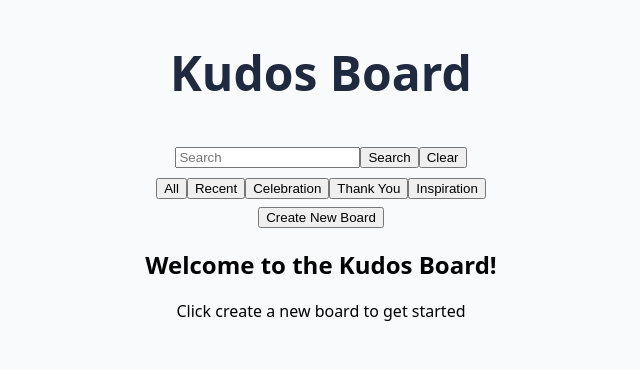
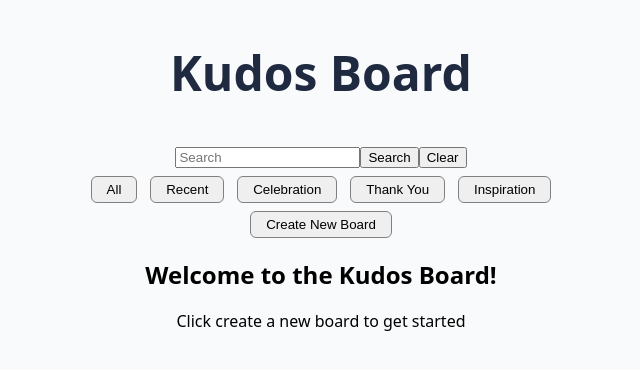
Before and after one commit to Brianna-Flo/Kudos-Board, a React (Vite) app in the folder frontend/: page / in a window 1280 px wide. Shown: the top 370 px of the page, without its empty margins (319-959 px from the left). Built offline with nearby package versions, Linux system fonts and the light colour scheme.

Commit message:
this commit will style the category buttons

```diff
--- a/frontend/src/App.css
+++ b/frontend/src/App.css
@@ -31,6 +31,13 @@
   font-size: 200%;
   color: #1F2A40;
   margin: 0;
+}
+
+.category-btns {
+  display: flex;
+  justify-content: center;
+  width: 100%;
+  gap: 1%;
 }
 
 
--- a/frontend/src/App.jsx
+++ b/frontend/src/App.jsx
@@ -7,8 +7,8 @@
 import Footer from './Footer';
 import {useState} from 'react';
 import { categoryOptions } from "./utils/utils";
-import BoardPage from './BoardPage'
-import CreateCard from './CreateCard'
+import { v4 as uuidv4 } from 'uuid';
+
 
 
 const App = () => {
@@ -30,10 +30,10 @@
           <SearchBar />
           <div className="category-btns">
             {categoryOptions.map((category) => {
-              return (<CategoryButton category={category} />)
+              return (<CategoryButton key={uuidv4()} category={category} />)
             })}
           </div>
-          <button onClick={toggleModal}>Create New Board</button>
+          <button onClick={toggleModal} className="buttons">Create New Board</button>
           {/* {modalOpen && <CreateBoard onCloseModal={toggleModal} onCreate={handleCreateBoard} />} */}
           {modalOpen && <CreateBoard onCloseModal={toggleModal} onCreate={(newBoard) => {setBoards((prev) => [...prev, newBoard])}} />}
         </div>
--- a/frontend/src/Board.css
+++ b/frontend/src/Board.css
@@ -25,14 +25,18 @@
 .board-btns {
     display: flex;
     gap: 10px;
+    width: 100%;
 }
 
-.delete-btn,
-.view-btn {
-    padding: 10px;
+/* .buttons {
+    padding: 5px 15px;
     cursor: pointer;
     border-radius: 10px;
 }
+
+.buttons:hover {
+    transform: scale(1.05);
+} */
 
 .delete-btn {
     background-color: #6366F1;
@@ -45,8 +49,3 @@
 .view-btn:hover {
     background-color: #E5E7EB;
 }
-
-.view-btn:hover,
-.delete-btn:hover {
-    transform: scale(1.1);
-}
--- a/frontend/src/Board.jsx
+++ b/frontend/src/Board.jsx
@@ -2,6 +2,7 @@
 import {useState} from 'react';
 import BoardPage from './BoardPage'
 import './Board.css'
+import './CommonStyles.css'
 
 const Board = ({boardInfo}) => {
     const [openBoard, setOpenBoard] = useState(false);
@@ -18,8 +19,8 @@
                     <h2>{boardInfo.title}</h2>
                     <p>{boardInfo.category}</p>
                     <div className="board-btns">
-                        <button className="view-btn" onClick={toggleBoardPage}>View Board</button>
-                        <button className="delete-btn">Delete Board</button>
+                        <button className="view-btn buttons" onClick={toggleBoardPage}>View Board</button>
+                        <button className="delete-btn buttons">Delete Board</button>
                     </div>
                 </div>
             </div>
--- a/frontend/src/BoardList.jsx
+++ b/frontend/src/BoardList.jsx
@@ -25,11 +25,11 @@
           </section>
         ) : (
           <div className="board-list">
-            <Board boardInfo={testBoard} />
-            {/* {boardList.map((board) => {
+            {/* <Board boardInfo={testBoard} /> */}
+            {boardList.map((board) => {
                 return (<Board key={uuidv4()} boardInfo={board}/>);
             }
-          )} */}
+          )}
           </div>
         )}
       </div>
--- a/frontend/src/CategoryButton.jsx
+++ b/frontend/src/CategoryButton.jsx
@@ -1,8 +1,9 @@
 import React from 'react';
+import './CommonStyles.css'
 
 const CategoryButton = ({category}) => {
     return (
-        <button id={category}>
+        <button id={category} className="category-btn buttons">
             {category}
         </button>
     )
--- /dev/null
+++ b/frontend/src/CommonStyles.css
@@ -0,0 +1,10 @@
+.buttons {
+    padding: 5px 15px;
+    cursor: pointer;
+    border-radius: 6px;
+    border: 1px solid grey;
+}
+
+.buttons:hover {
+    transform: scale(1.05);
+}
```
Also changed, not shown: frontend/src/CategoryButton.css (added).
